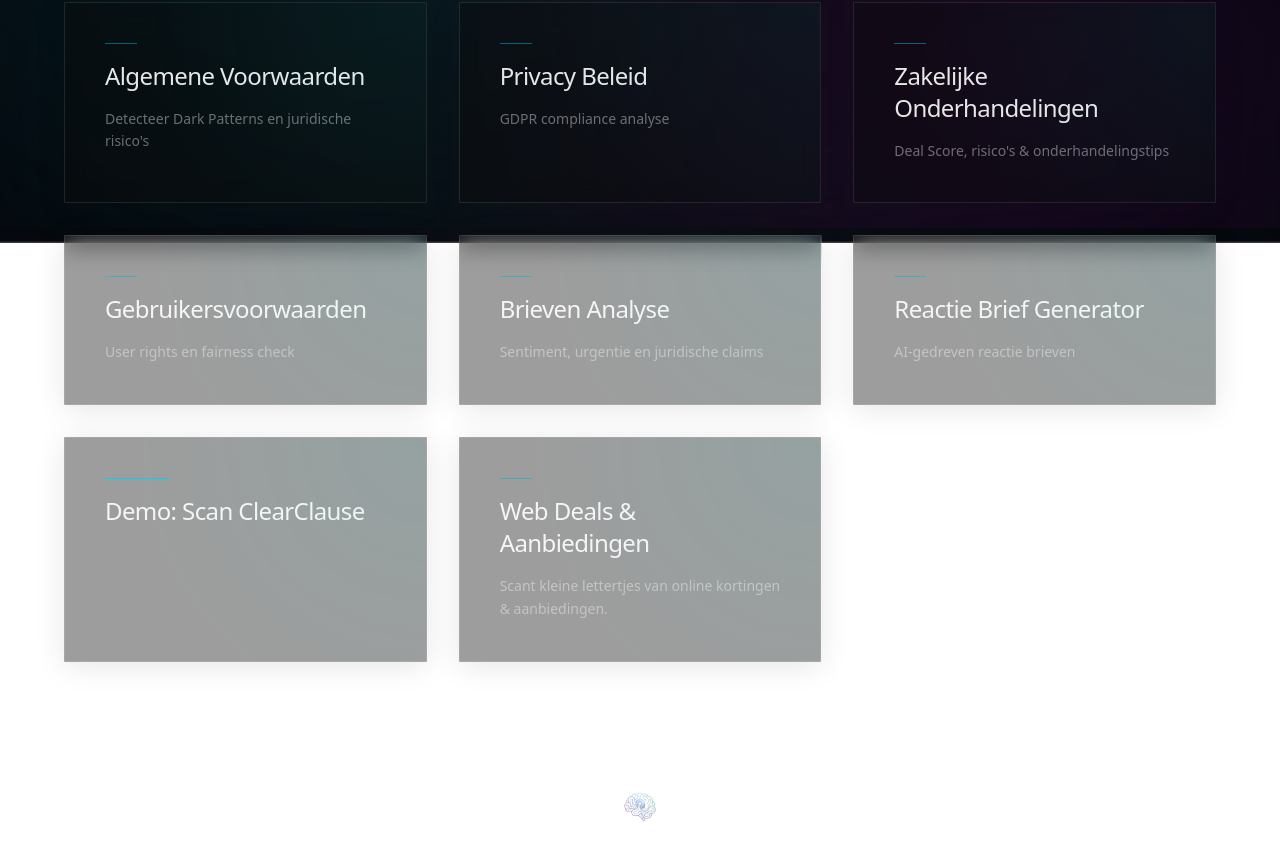
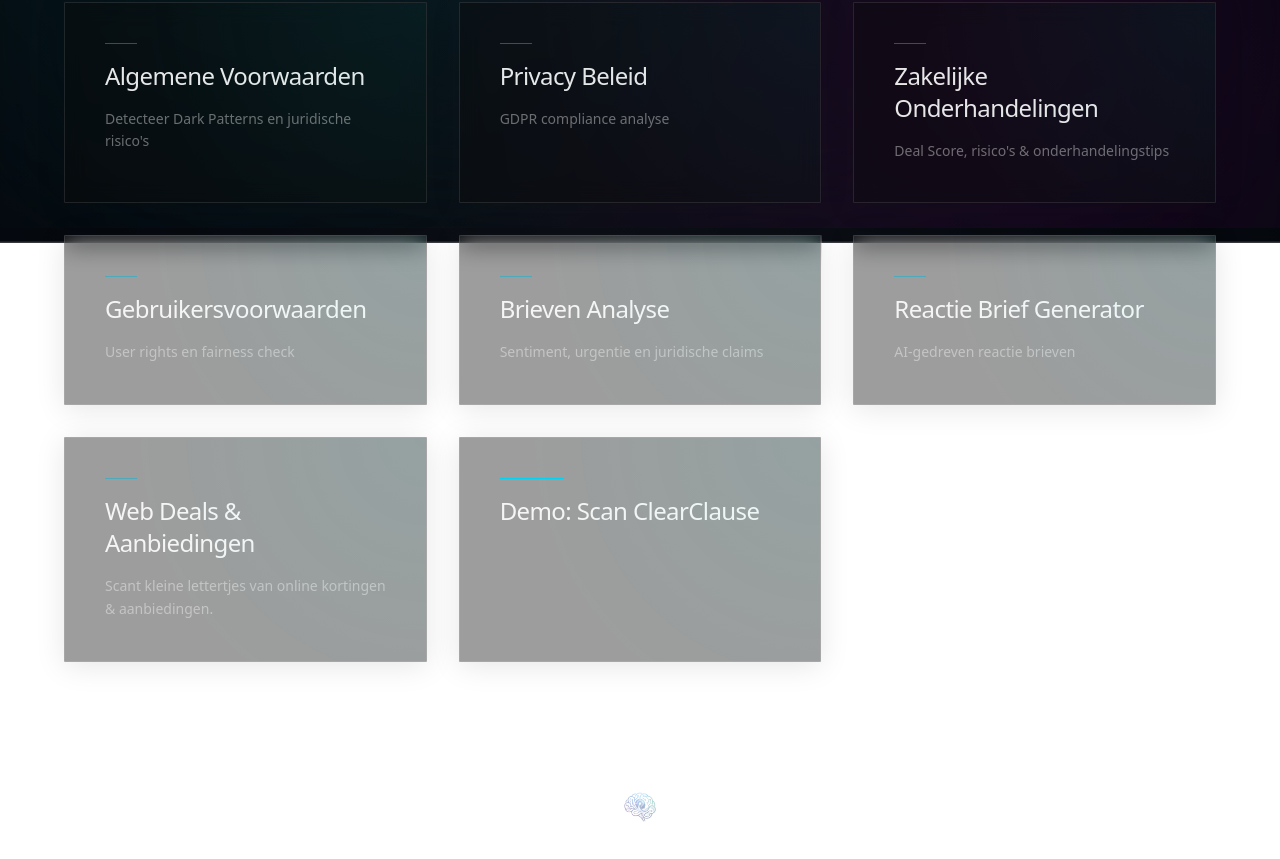
Before and after one commit to parvenuprompting/clear-clause, a Next.js app in the folder frontend/: page / in a window 1280 px wide. Shown: the part 572-1431 px from the top of the page. Built offline with nearby package versions, Linux system fonts and the light colour scheme.

Commit message:
style: upload knop tekst wit en demo card verplaatst naar einde

```diff
--- a/frontend/app/page.tsx
+++ b/frontend/app/page.tsx
@@ -36,14 +36,14 @@ export default function Landing() {
       beschrijving: "AI-gedreven reactie brieven"
     },
     {
+      value: "web_deals",
+      naam: "Web Deals & Aanbiedingen",
+      beschrijving: "Scant kleine lettertjes van online kortingen & aanbiedingen."
+    },
+    {
       value: "demo_intro", // Dummy value, link is custom
       naam: "Demo: Scan ClearClause",
       isDemo: true
-    },
-    {
-      value: "web_deals",
-      naam: "Web Deals & Aanbiedingen",
-      beschrijving: "Scant kleine lettertjes van online kortingen & aanbiedingen."
     }
 ];
 
--- a/frontend/components/AnalysisForm.tsx
+++ b/frontend/components/AnalysisForm.tsx
@@ -140,7 +140,7 @@ export function AnalysisForm({ onSubmit, isLoading, initialMode, initialText }:
                                                 type="button"
                                                 variant="outline"
                                                 disabled={isLoading}
-                                                className={`w-full glass border-magenta-500/30 text-magenta-300 hover:bg-magenta-500/10 hover:border-magenta-400 hover:text-magenta-200 transition-all ${selectedFile ? 'border-magenta-500 bg-magenta-500/10' : ''}`}
+                                                className={`w-full glass border-magenta-500/30 text-white hover:bg-magenta-500/10 hover:border-magenta-400 transition-all ${selectedFile ? 'border-magenta-500 bg-magenta-500/10' : ''}`}
                                                 size="lg"
                                                 asChild
                                             >
```
